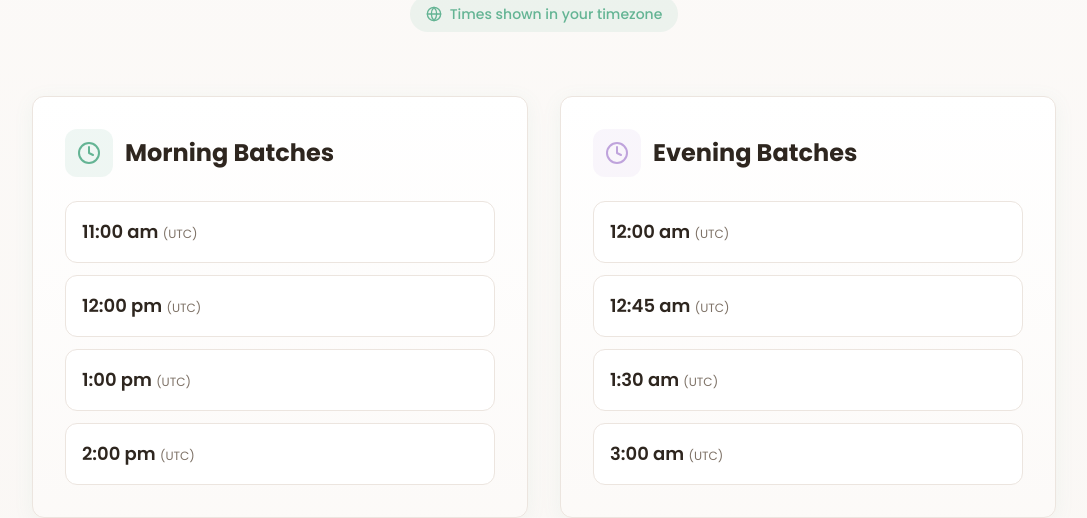
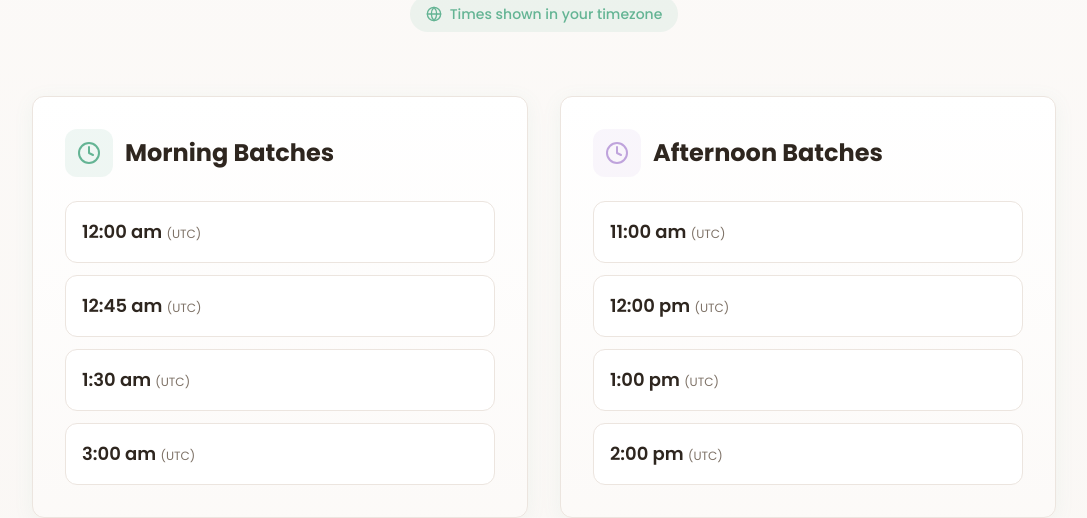
Before and after one commit to SachinGupta0206/spirit-rise-yoga, a React (Vite) app: page /ultimate-21days/yoga-camp in a window 1280 px wide. Shown: the part 2420-2938 px from the top of the page, without its empty margins (96-1183 px from the left). Built offline with nearby package versions, Linux system fonts and the light colour scheme; the HTML template or start-up script is replaced by a standard one.

Commit message:
Make batch labels dynamic based on user timezone

```diff
--- a/src/components/ScheduleSection.tsx
+++ b/src/components/ScheduleSection.tsx
@@ -29,12 +29,20 @@ const ScheduleSection = () => {
     }
   };
 
-  // Convert IST time to user's local timezone - returns object with time and timezone
-  const convertTime = (istTime: string): { time: string; timezone: string } => {
+  // Convert IST time to user's local timezone - returns object with time, timezone, and hour
+  const convertTime = (istTime: string): { time: string; timezone: string; hour24: number } => {
     if (isIST) {
+      // Parse IST time to get hour for classification
+      const [time, period] = istTime.split(" ");
+      const [hours] = time.split(":").map(Number);
+      let hour24 = hours;
+      if (period === "PM" && hours !== 12) hour24 += 12;
+      if (period === "AM" && hours === 12) hour24 = 0;
+
       return {
         time: istTime.toLowerCase(),
         timezone: "IST",
+        hour24: hour24,
       };
     }
 
@@ -70,17 +78,43 @@ const ScheduleSection = () => {
         })
         .toLowerCase(); // Convert AM/PM to am/pm
 
+      // Get the local hour for classification
+      const localHour = istDate.getHours();
+
       const tzAbbr = getTimezoneAbbr();
       return {
         time: localTime,
         timezone: tzAbbr,
+        hour24: localHour,
       };
     } catch (error) {
       console.error("Error converting time:", error);
+      // Parse IST time to get hour for fallback
+      const [time, period] = istTime.split(" ");
+      const [hours] = time.split(":").map(Number);
+      let hour24 = hours;
+      if (period === "PM" && hours !== 12) hour24 += 12;
+      if (period === "AM" && hours === 12) hour24 = 0;
+
       return {
         time: istTime.toLowerCase(),
         timezone: "IST",
+        hour24: hour24,
       };
+    }
+  };
+
+  // Determine if a batch is morning or evening based on converted times
+  const getBatchLabel = (times: string[]): string => {
+    const convertedTimes = times.map(time => convertTime(time));
+    const avgHour = convertedTimes.reduce((sum, t) => sum + t.hour24, 0) / convertedTimes.length;
+
+    if (avgHour < 12) {
+      return "Morning Batches";
+    } else if (avgHour < 17) {
+      return "Afternoon Batches";
+    } else {
+      return "Evening Batches";
     }
   };
 
@@ -137,11 +171,11 @@ const ScheduleSection = () => {
                     <Clock className="text-primary" size={24} />
                   </div>
                   <h3 className="text-2xl font-bold text-foreground">
-                    Morning Batches
+                    {getBatchLabel(morningBatches)}
                   </h3>
                 </div>
                 <div className="space-y-3">
-                  {eveningBatches.map((time, index) => {
+                  {morningBatches.map((time, index) => {
                     const converted = convertTime(time);
                     return (
                       <motion.div
@@ -165,7 +199,6 @@ const ScheduleSection = () => {
               </Card>
             </motion.div>
 
-            {/* Evening Batches */}
             <motion.div
               initial={{ opacity: 0, x: 30 }}
               whileInView={{ opacity: 1, x: 0 }}
@@ -178,11 +211,11 @@ const ScheduleSection = () => {
                     <Clock className="text-secondary" size={24} />
                   </div>
                   <h3 className="text-2xl font-bold text-foreground">
-                    Evening Batches
+                    {getBatchLabel(eveningBatches)}
                   </h3>
                 </div>
                 <div className="space-y-3">
-                  {morningBatches.map((time, index) => {
+                  {eveningBatches.map((time, index) => {
                     const converted = convertTime(time);
                     return (
                       <motion.div
```
Also changed, not shown: 1 other file (tests, documents, lock files or other folders).
